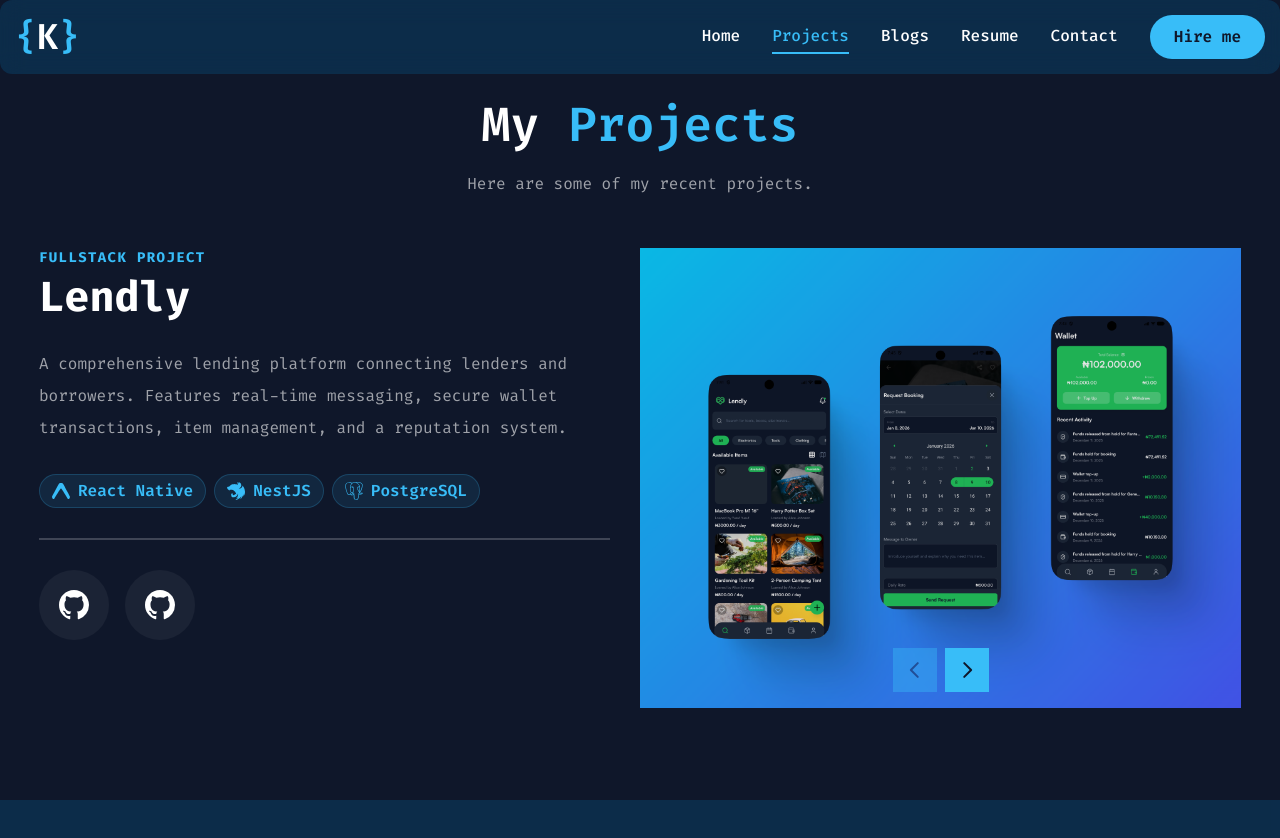
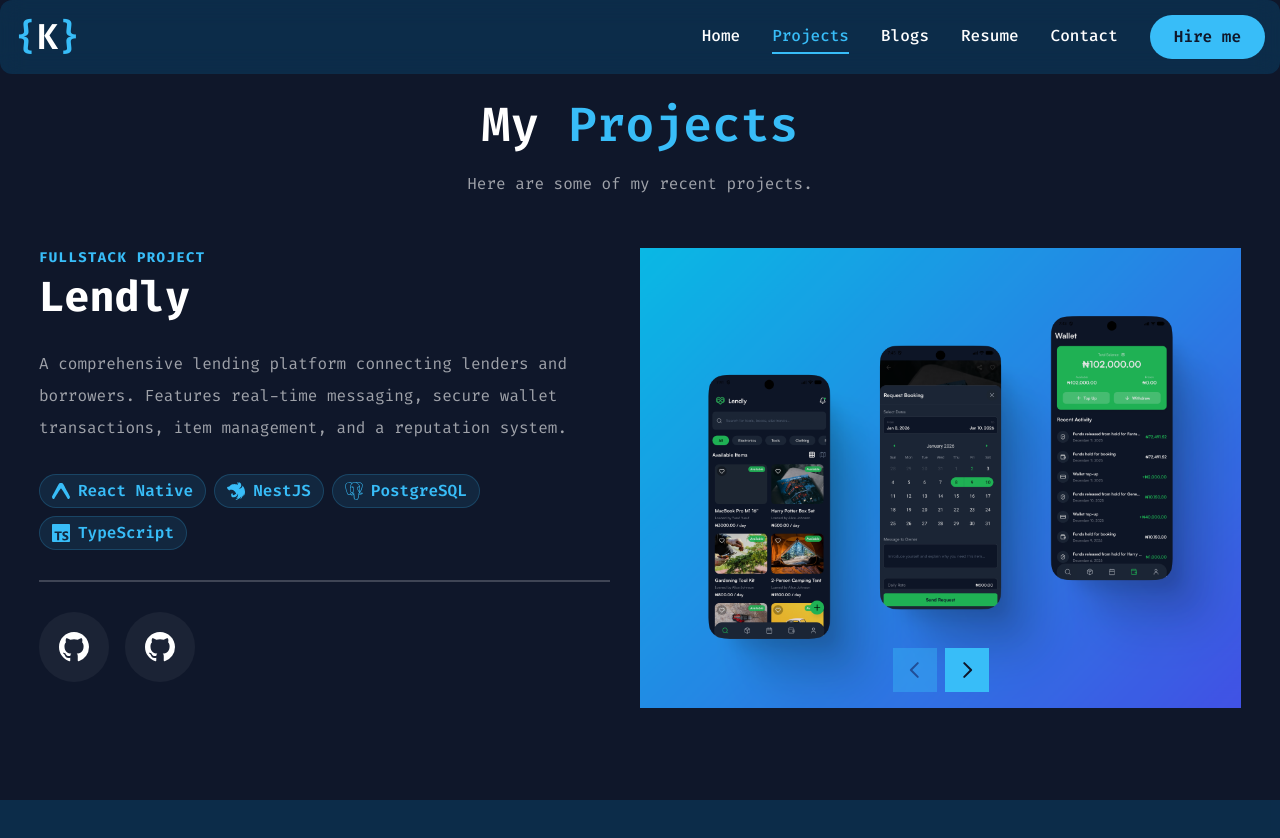
Before and after one commit to koredeycode/korecodes, a Next.js app: page /projects in a window 1280 px wide. Shown: the top 838 px of the page. Built offline with nearby package versions, Linux system fonts and the light colour scheme.

Commit message:
feat: Add X Articles Exporter project, update existing project technology stacks, and introduce new framework icons.

```diff
--- a/app/projects/WorkClient.tsx
+++ b/app/projects/WorkClient.tsx
@@ -21,14 +21,17 @@ import {
   FaReact
 } from "react-icons/fa";
 import {
+  SiAppwrite,
   SiDirectus,
   SiExpo,
   SiExpress,
   SiNestjs,
   SiNextdotjs,
   SiPostgresql,
+  SiSolidity,
   SiTailwindcss,
-  SiTypescript
+  SiTypescript,
+  SiVite
 } from "react-icons/si";
 import "swiper/css";
 import { Swiper, SwiperSlide } from "swiper/react";
@@ -43,7 +46,7 @@ const stackIcons: { [key: string]: React.ReactNode } = {
   "Css 3": <FaCss3 />,
   "CSS3": <FaCss3 />,
   "JavaScript": <FaJs />,
-  "Typescript": <SiTypescript />,
+  "TypeScript": <SiTypescript />,
   "React.js": <FaReact />,
   "React Native": <SiExpo />,
   "Next.js": <SiNextdotjs />,
@@ -57,6 +60,10 @@ const stackIcons: { [key: string]: React.ReactNode } = {
   "PostgreSQL": <SiPostgresql />,
   "Fumadocs": <SiNextdotjs />, // Fallback or specific icon if available
   "Directus": <SiDirectus />,
+  "Vite": <SiVite />,
+  "Appwrite": <SiAppwrite />,
+  "Plasmo": <SiVite />,
+  "Solidity": <SiSolidity />,
 };
 
 const Work = () => {
--- a/constants/index.ts
+++ b/constants/index.ts
@@ -9,6 +9,7 @@ export const projects = [
       { name: "React Native" },
       { name: "NestJS" },
       { name: "PostgreSQL" },
+      { name: "TypeScript" },
     ],
     image: "/assets/work/lendly.png",
     live: "", // Not deployed yet
@@ -24,8 +25,8 @@ export const projects = [
     stack: [
       { name: "Next.js" },
       { name: "Fumadocs" },
+      { name: "TypeScript" },
       { name: "TailwindCSS" },
-      { name: "Typescript" },
     ],
     image: "/assets/work/educare.png",
     live: "https://edu-care-docs.vercel.app/",
@@ -33,33 +34,49 @@ export const projects = [
   },
   {
     num: "03",
+    category: "frontend",
+    title: "X Articles Exporter",
+    description:
+      "A privacy-focused browser extension that allows you to save your favorite long-form content from X.com as clean, readable, and printable PDF documents.",
+    stack: [
+      { name: "React.js" },
+      { name: "Vite" },
+      { name: "Plasmo" },
+      { name: "TypeScript" },
+    ],
+    image: "/assets/work/article-exporter.png",
+    live: "https://x-articles-exporter.vercel.app/",
+    github: "https://github.com/koredeycode/x-articles-exporter",
+  },
+  {
+    num: "04",
     category: "fullstack",
     title: "Wagr",
     description:
       "A decentralized betting platform where users can create, join, and settle wagers securely on-chain.",
-    stack: [{ name: "Html 5" }, { name: "Tailwind CSS" }, { name: "Typescript" }, { name: "NextJS" }],
+    stack: [ { name: "NextJS" },  { name: "TypeScript" }, { name: "Tailwind CSS" }, { name: "Solidity" }],
     image: "/assets/work/wagr.png",
     live: "https://wagr-web.vercel.app", // add live link if deployed
     github: "https://github.com/koredeycode/Wagr",
   },
   {
-    num: "04",
+    num: "05",
     category: "fullstack",
     title: "IPVerse",
     description:
       "Blockchain-powered marketplace for buying and licensing intellectual property assets worldwide.",
-    stack: [{ name: "NextJS" }, { name: "Tailwind CSS" }, { name: "Node.js" }],
+    stack: [{ name: "NextJS" }, { name: "Tailwind CSS" }, { name: "Node.js" }, { name: "Appwrite" }],
     image: "/assets/work/ipverse.png",
     live: "https://ipverse.vercel.app/",
     github: "https://github.com/koredeycode/IPVerse",
   },
   {
-    num: "05",
+    num: "06",
     category: "frontend",
     title: "Union Tx Analyzer",
     description:
       "Helps Union Testnets users track their transactions and visualize activity in a clear dashboard.",
-    stack: [{ name: "NextJS" }, { name: "Tailwind CSS" }, { name: "Typescript" }],
+    stack: [{ name: "NextJS" }, { name: "TypeScript" }, { name: "Tailwind CSS" }],
     image: "/assets/work/union.png",
     live: "https://union-transaction-analyzer.vercel.app/", // put your deployed link here
     github: "https://github.com/koredeycode/Union-Transaction-Analyzer",
```
Also changed, not shown: public/assets/work/article-exporter.png (added).
